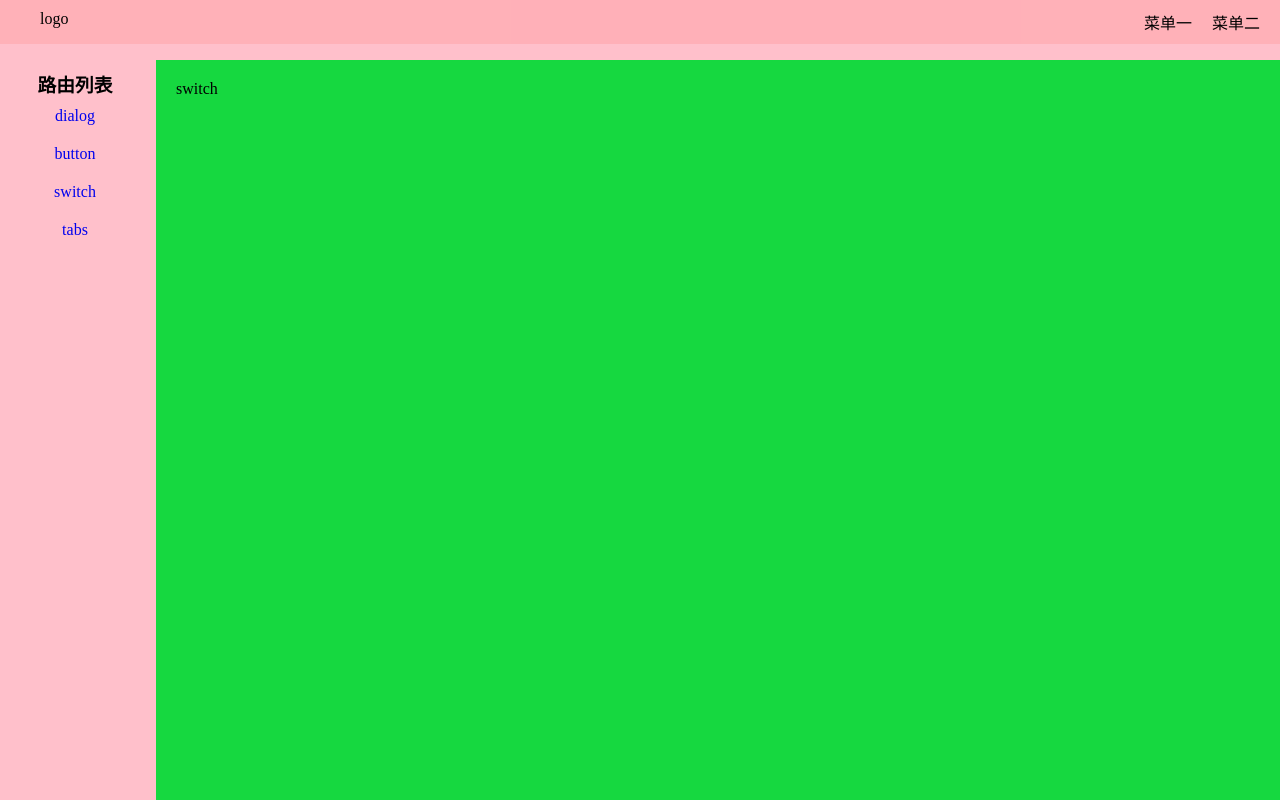
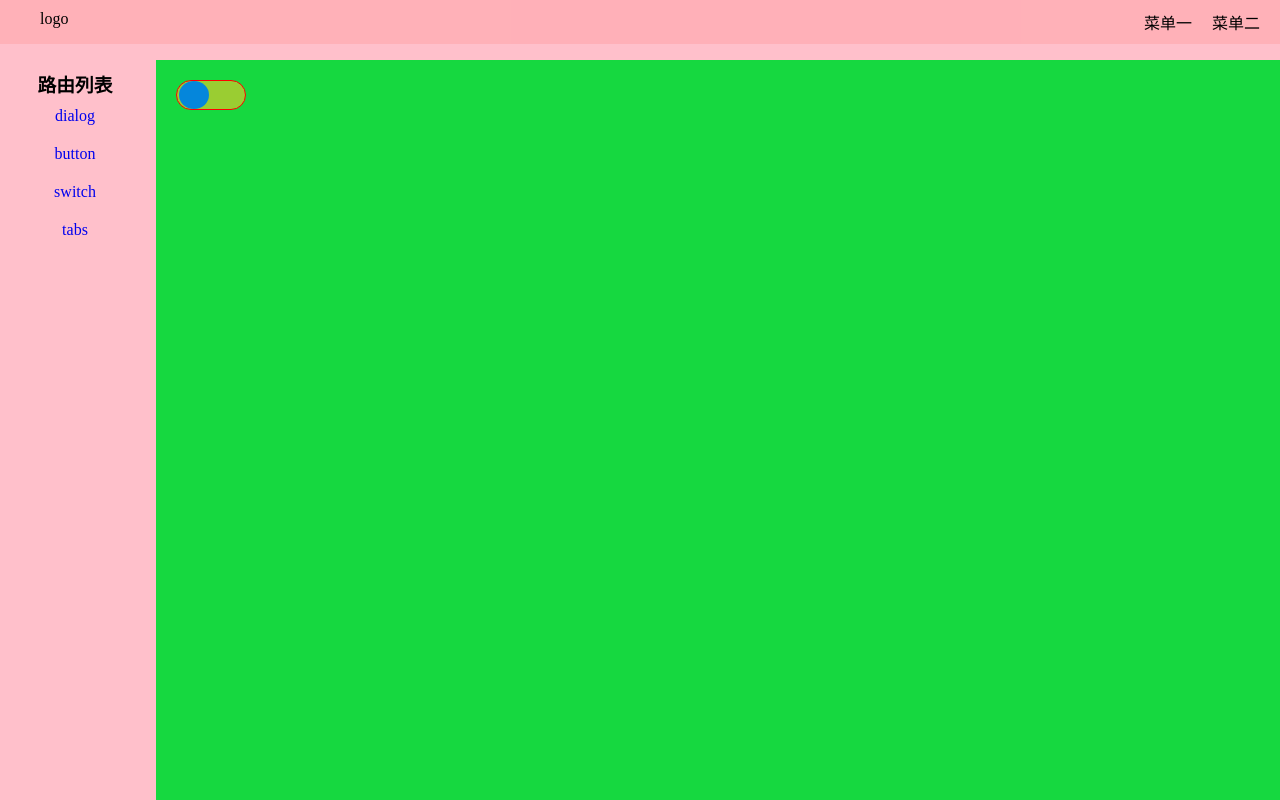
Before and after one commit to sony714/xinUi, a Vue app: page /#/doc/switch in a window 1280 px wide. Built offline with nearby package versions, Linux system fonts and the light colour scheme.

Commit message:
switch样式画完

```diff
--- /dev/null
+++ b/src/lib/Switch.vue
@@ -0,0 +1,42 @@
+<template>
+    <div :class="[{'active':checked},'switch']" @click="toggle">
+        <span :class="{'checked':checked}"></span>
+    </div>
+</template>
+
+<script setup lang="ts">
+import { ref } from "@vue/reactivity";
+  const checked = ref(true)
+  const toggle = ()=>{
+      checked.value = !checked.value
+  }
+</script>
+
+<style lang='scss' scoped>
+    $h:30px;
+   .switch{
+       width: 70px;
+       height: $h;
+       background-color: pink;
+       border: 1px solid red;
+       border-radius:calc($h/2);
+       position: relative;
+       span{
+           width: 30px;
+           height: 28px;
+           background: #0586db;
+           position: absolute;
+           left: 38px;
+           top: 2;
+           border-radius:50%;
+           transition: left 300ms;
+       }
+   }
+  .switch span.checked{
+       left: 2px;
+   }
+   .switch.active{
+       background-color: yellowgreen;
+   }
+
+</style>
--- a/src/until/router.ts
+++ b/src/until/router.ts
@@ -1,6 +1,6 @@
 import Home from '../views/Home.vue'
 import Doc from '../views/Doc.vue'
-import Switch from '../views/Switch.vue'
+import SwitchDemo from '../views/SwitchDemo.vue'
 import Tabs from '../views/Tabs.vue'
 import Button from '../views/Button.vue'
 import Dialog from '../views/Dialog.vue'
@@ -8,7 +8,7 @@ import {createWebHashHistory,createRouter} from 'vue-router'
 const routes = [
     { path: '/', component: Home},
     {path:'/doc',component: Doc,children:[
-      {path:'switch',component:Switch},
+      {path:'switch',component:SwitchDemo},
       {path:'tabs',component:Tabs},
       {path:'button',component:Button},
       {path:'dialog',component:Dialog}
--- a/src/views/Switch.vue
+++ /dev/null
@@ -1,5 +0,0 @@
-<template>
-    <div>
-        switch
-    </div>
-</template>
--- /dev/null
+++ b/src/views/SwitchDemo.vue
@@ -0,0 +1,14 @@
+<template>
+    <div>
+        <Switch/>
+    </div>
+</template>
+
+<script setup lang="ts">
+import Switch from '../lib/Switch.vue';
+
+</script>
+
+<style scoped>
+
+</style>
```
